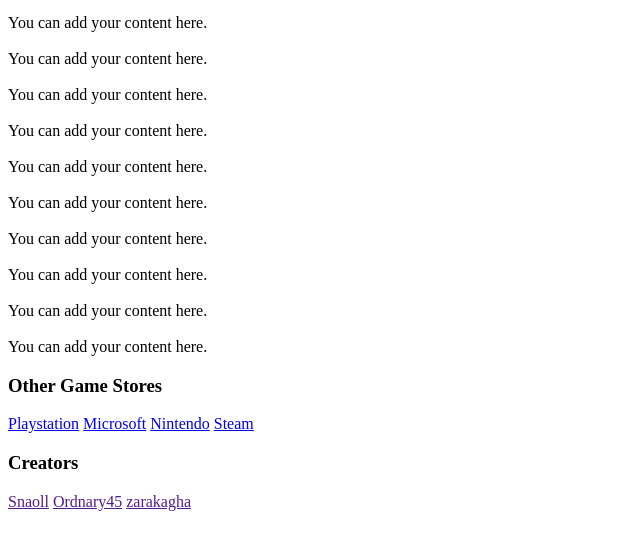
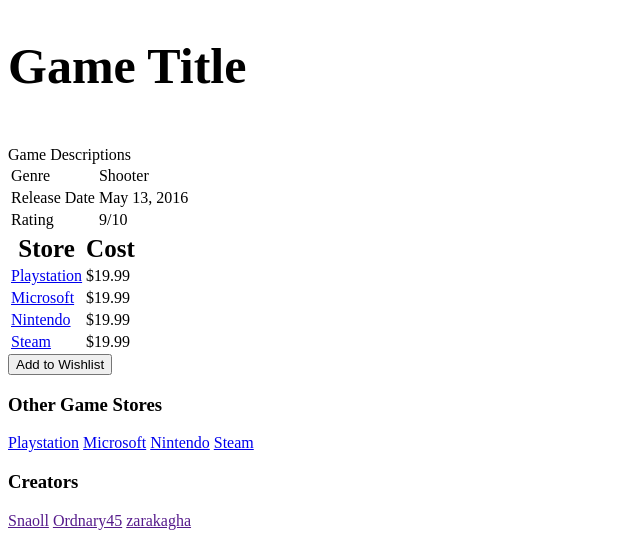
Before and after one commit to zarakagha/GameScout, a PHP site: page /game.php in a window 1280 px wide. Shown: the part 1605-2143 px from the top of the page, without its empty margins (0-640 px from the left). Before the commit the page ends 2116 px from the top, so only its background shows below. Run offline with PHP 8.4, Linux system fonts and the light colour scheme; some web fonts are replaced.

Commit message:
Added to game page
Placed description and info to game
Fixed links in mainpage and game page

```diff
--- a/php/game.php
+++ b/php/game.php
@@ -10,46 +10,79 @@
     <link href="https://fonts.cdnfonts.com/css/motiva-sans" rel="stylesheet">
 </head>
 
-<body>
+<body class="mainpage-body">
         <nav class="nav_bar">
             <div class="nav_div">
-                <div class="logo"><a href="#">
-                <img src="../images/GameScout-logo.png" alt=""> </a></div>
+                <div class="logo"><a href="mainpage.php">
+                    <img src="../images/GameScout-logo.png" alt=""> </a></div>
                     <div class="search">
                         <span class="material-symbols-outlined">search</span>
                         <input class="input-search" type="search" placeholder="Search for Games">
                     </div>
                 <ul>
-                    <li><a href="signup.php"><img src="../images/person.png" alt=""></a></li>
-                    <li><a href=""><img src="../images/heart.png" alt=""></a></li>
+                    <li>
+                        <div class="dropdown">
+                            <a class="drop-button">
+                                <img class="navdiv-icon" src="../images/person.png" alt="">
+                            </a>
+                            <div class="dropdown-content">
+                                <a href="login.php">Log In</a>
+                                <a href="signup.php">Sign Up</a>
+                            </div>
+                        </div>
+                    </li>
+                    <li><a href=""><img class="navdiv-icon" src="../images/heart.png" alt=""></a></li>
+                    <li><a href=""><img class="navdiv-icon" src="../images/Logout.png" alt=""></a></li>
                 </ul>
             </div>
         </nav>
 
-        <div class="banner" style="background-image: url(../images/Game-Wallpapers/AC_Mirage.jpg)"></div>
+        <div class="game-banner" style="background-image: url(../images/Game-Wallpapers/Doom.jpg)"></div>
         <div class="game-text">
-            <h1 style="font-size:50px">Game Title</h1>
             <div class="split-container">
                 <div class="split-left">
-                    <img src="../images/Game-Cards/AC-Mirage.avif" object-fit: contain; alt="">
+                    <img src="../images/Game-Cards/Doom.jpg" object-fit: contain; alt="">
                 </div>
                 <div class="split-right">
-                    <h1>Right Section</h1>
-                    <p>
-                        <br> You can add your content here.You can add your content here.You can add your content here.You can add your content here.You can add your content here.You can add your content here.You can add your content here.<br>
-                        <br> You can add your content here.<br>
-                        <br> You can add your content here.<br>
-                        <br> You can add your content here.<br>
-                        <br> You can add your content here.<br>
-                        <br> You can add your content here.<br>
-                        <br> You can add your content here.<br>
-                        <br> You can add your content here.<br>
-                        <br> You can add your content here.<br>
-                        <br> You can add your content here.<br>
-                        <br> You can add your content here.<br>
-                        <br> You can add your content here.<br>
-                        <br> You can add your content here.<br>
-                    </p>
+                    <h1 style="font-size:50px">Game Title</h1>
+                    <br> Game Descriptions<br>
+                    <table >
+                        <tr>
+                            <td>Genre</td>
+                            <td>Shooter</td>
+                        </tr>
+                        <tr>
+                            <td>Release Date</td>
+                            <td>May 13, 2016</td>
+                        </tr>
+                        <tr>
+                            <td>Rating</td>
+                            <td>9/10</td>
+                        </tr>
+                    </table>
+                    <table>
+                        <tr>
+                            <th style="font-size:25px">Store</th>
+                            <th style="font-size:25px">Cost</th>
+                        </tr>
+                        <tr>
+                            <td><a href="https://store.playstation.com/en-ca/pages/latest" target="_blank">Playstation</a></td>
+                            <td>$19.99</td>
+                        </tr>
+                        <tr>
+                            <td><a href="https://www.microsoft.com/en-ca/store/games" target="_blank">Microsoft</a></td>
+                            <td>$19.99</td>
+                        </tr>
+                        <tr>
+                            <td><a href="https://www.nintendo.com/en-ca/store/games" target="_blank">Nintendo</a></td>
+                            <td>$19.99</td>
+                        </tr>
+                        <tr>
+                            <td><a href="https://store.steampowered.com/" target="_blank">Steam</a></td>
+                            <td>$19.99</td>
+                        </tr>
+                    </table>
+                    <button class="game-btn">Add to Wishlist</button>
                 </div>
             </div>
         </div>
--- a/php/mainpage.php
+++ b/php/mainpage.php
@@ -13,7 +13,7 @@
 <body class="mainpage-body">
         <nav class="nav_bar">
             <div class="nav_div">
-                <div class="logo"><a href="#">
+                <div class="logo"><a href="mainpage.php">
                     <img src="../images/GameScout-logo.png" alt=""> </a></div>
                     <div class="search">
                         <span class="material-symbols-outlined">search</span>
@@ -36,6 +36,7 @@
                 </ul>
             </div>
         </nav>
+
     <div class="banner-wrap">
         <div class="banner-slideshow">
             <div class="background-Img" style="background-image: url(../images/MainPage-wallpapers/wukong.jpeg)"></div>
@@ -44,6 +45,7 @@
             <div class="background-img" style="background-image: url(../images/MainPage-wallpapers/ResidentEvil4.jpeg)"></div>
         </div>
     </div>
+
     <div class="content-wrap">
        <section class="product">
             <h2 class="product-category">On Sale</h2>
```
Also changed, not shown: css/style.css (+34 -0 lines).
